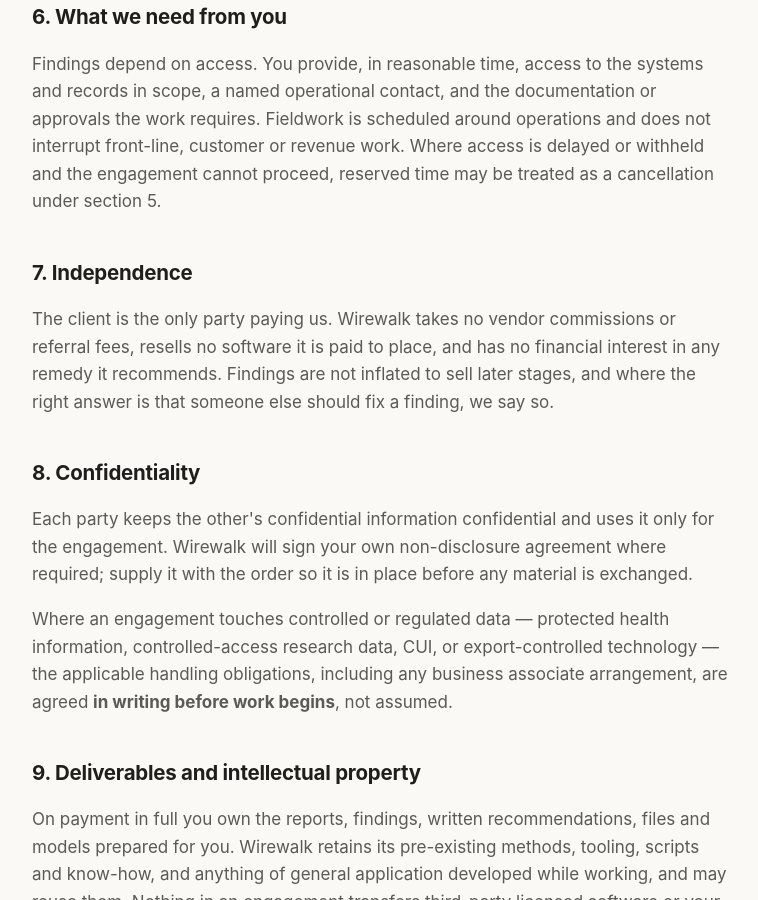
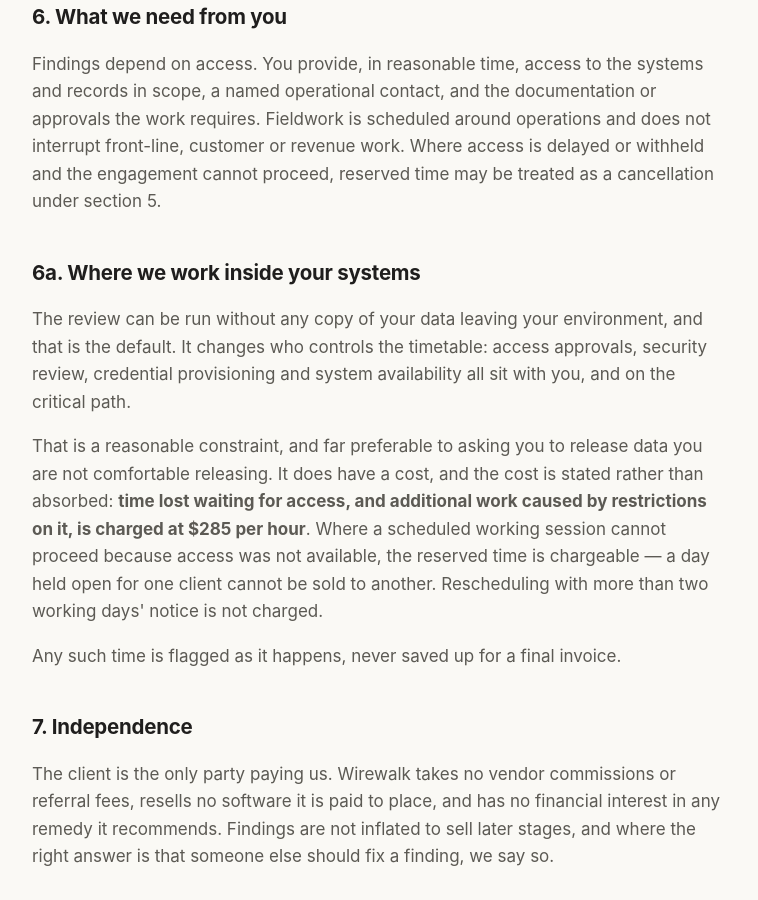
Before and after one commit to wirewalktech/AI-Extension, a Jekyll site: the page built from terms.html, in a window 1280 px wide and 900 px high, scrolled down 2258 px. Shown: the whole window, without its empty margins (260-1018 px from the left). Built offline with Jekyll 4.4.1, drawn with Linux system fonts in a browser that asks for light colours.

Commit message:
Terms: bill for delays caused by client-side access restrictions
Mirrors the clause added to wirewalk.com. Working in place puts the client's
access approvals, security review and system availability on the critical
path; without a clause the cost of their delay lands entirely on us.

$285/hour, derived from the day rate rather than invented. Reserved time is
chargeable where a session cannot proceed for want of access - a day held
open for one client cannot be sold to another.

Co-Authored-By: Claude Opus 5 (1M context) <noreply@anthropic.com>
Claude-Session: https://claude.ai/code/session_01QBpvzzUp6VUoSqtkPD9YXJ

```diff
--- a/terms.html
+++ b/terms.html
@@ -135,6 +135,20 @@ footer.end a{color:var(--ac2)}
   or revenue work. Where access is delayed or withheld and the engagement cannot proceed,
   reserved time may be treated as a cancellation under section 5.</p>
 
+  <h2 id="in-place">6a. Where we work inside your systems</h2>
+  <p>The review can be run without any copy of your data leaving your environment, and
+  that is the default. It changes who controls the timetable: access approvals, security
+  review, credential provisioning and system availability all sit with you, and on the
+  critical path.</p>
+  <p>That is a reasonable constraint, and far preferable to asking you to release data you
+  are not comfortable releasing. It does have a cost, and the cost is stated rather than
+  absorbed: <b>time lost waiting for access, and additional work caused by restrictions on
+  it, is charged at $285 per hour</b>. Where a scheduled working session cannot proceed
+  because access was not available, the reserved time is chargeable &mdash; a day held open
+  for one client cannot be sold to another. Rescheduling with more than two working days'
+  notice is not charged.</p>
+  <p>Any such time is flagged as it happens, never saved up for a final invoice.</p>
+
   <h2 id="independence">7. Independence</h2>
   <p>The client is the only party paying us. Wirewalk takes no vendor commissions or referral
   fees, resells no software it is paid to place, and has no financial interest in any remedy
```
